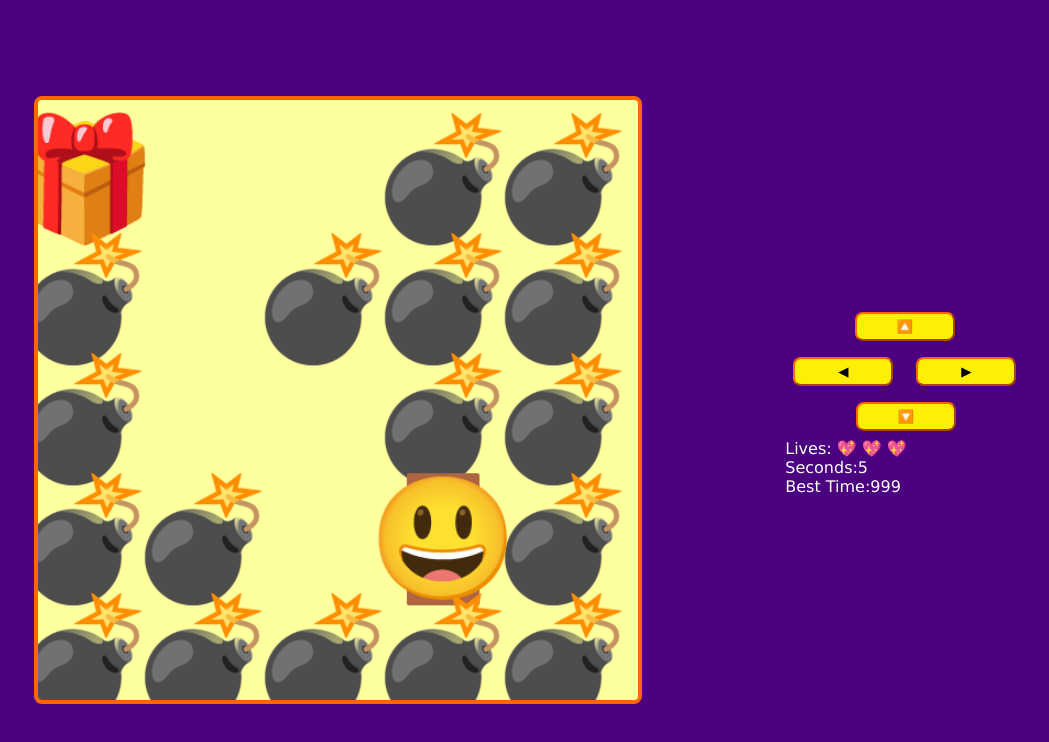
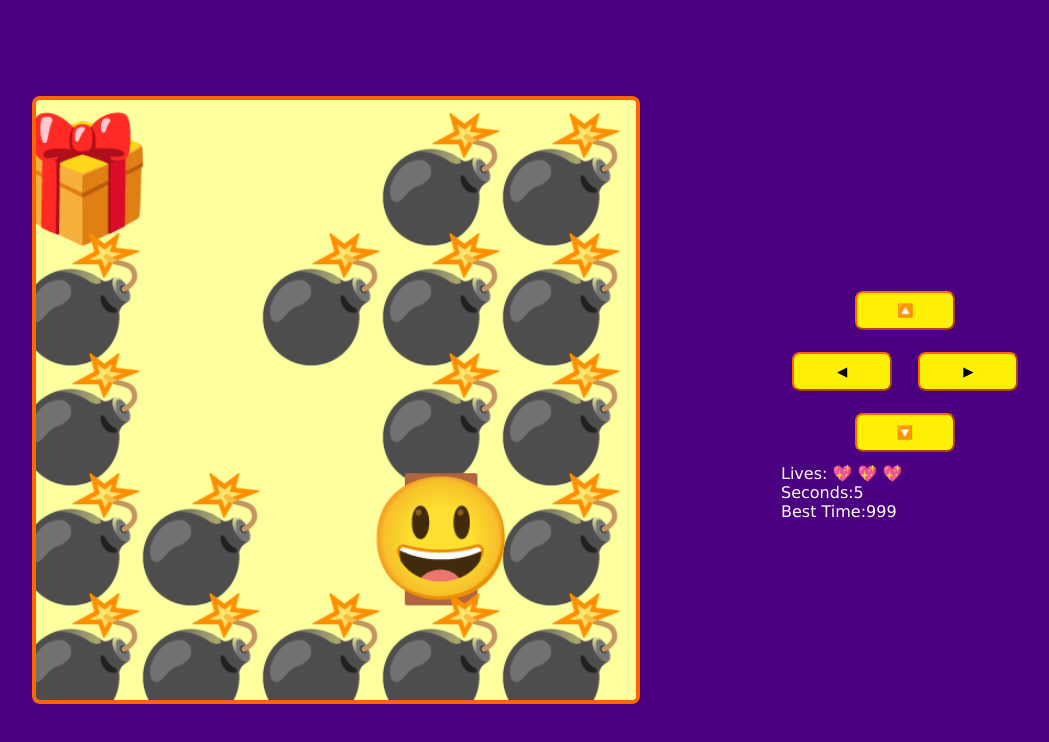
Before and after one commit to miguelNunesDev/doodle-mini-game, a plain HTML site: page index.html in a window 1280 px wide. Shown: the whole page, without its empty margins (110-1159 px from the left). Drawn offline with Linux system fonts and the light colour scheme.

Commit message:
UPDATED: Smaller padding

```diff
--- a/style.css
+++ b/style.css
@@ -30,9 +30,9 @@ button {
 	border-color: #ff6600;
 	font-family: inherit;
 	margin: 0;
-	padding: 5px 20px;
+	padding: 10px;
 	width: 100px;
-    margin: 0.5rem;
+    margin: 0.7rem;
 }
 
 button:not(:last-child) {
```
